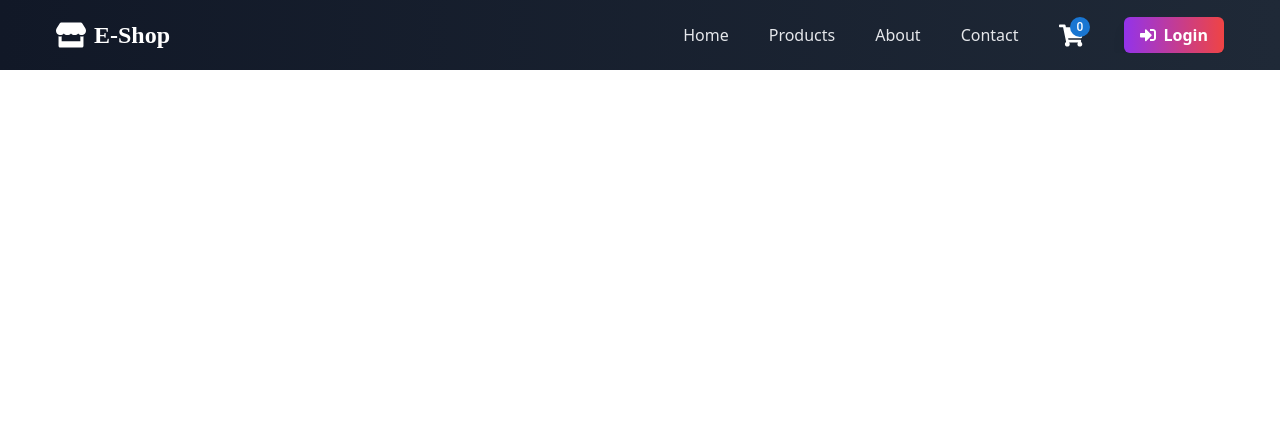
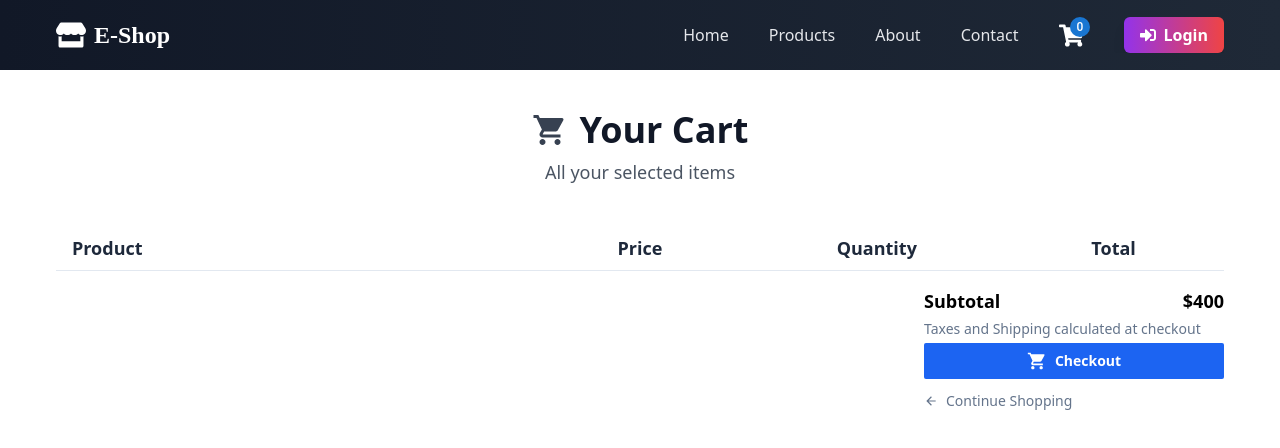
Before and after one commit to moudekarvivek/Ecommerce_App_Frontend, a React (Vite) app: page /cart in a window 1280 px wide. Shown: the top 448 px of the page. Built offline with nearby package versions, Linux system fonts and the light colour scheme.

Commit message:
Building Cart Page

```diff
--- a/src/App.jsx
+++ b/src/App.jsx
@@ -7,10 +7,9 @@
 import About from './components/About'
 import Contact from './components/Contact'
 import { Toaster } from 'react-hot-toast'
+import Cart from './components/cart/Cart'
 
 function App() {
-  const [count, setCount] = useState(0)
-
   return (
     <React.Fragment>
       <Router>
@@ -20,6 +19,7 @@
           <Route path='/products' element={ <Products /> }/>
           <Route path='/about' element={ <About /> }/>
           <Route path='/contact' element={ <Contact /> }/>
+          <Route path="/cart" element={ <Cart />}/>
         </Routes>
       </Router>
       <Toaster position='bottom-center'/>
--- /dev/null
+++ b/src/components/cart/Cart.jsx
@@ -0,0 +1,66 @@
+import { MdArrowBack, MdShoppingCart } from "react-icons/md";
+import { Link } from "react-router-dom";
+
+const Cart = () => {
+    return (
+        <div className="lg:px-14 sm:px-8 px-4 py-10">
+            <div className="flex flex-col items-center mb-12">
+                <h1 className="text-4xl font-bold text-gray-900 flex items-center gap-3">
+                    <MdShoppingCart size={36} className="text-gray-700" />
+                    Your Cart
+                </h1>
+                <p className="text-lg text-gray-600 mt-2">All your selected items</p>
+            </div>
+
+            {/* CheckOut Section */}
+            <div className="grid md:grid-cols-5 grid-cols-4 gap-4 pb-2 font-semibold items-center">
+
+                <div className="md:col-span-2 justify-self-start text-lg text-slate-800 lg:ps-4">
+                    Product
+                </div>
+
+                <div className="justify-self-center text-lg text-slate-800">
+                    Price
+                </div>
+
+                <div className="justify-self-center text-lg text-slate-800">
+                    Quantity
+                </div>
+
+                <div className="justify-self-center text-lg text-slate-800">
+                    Total
+                </div>
+            </div>
+
+            <div className="border-t-[1.5px] border-slate-200 py-4 flex sm:flex-row sm:px-0 px-2 flex-col sm:justify-between gap-4">
+                <div></div>
+                <div className="flex text-sm gap-1 flex-col">
+                    <div className="flex justify-between w-full md:text-lg text-sm font-semibold">
+                        <span>Subtotal</span>
+                        <span>$400</span>
+                    </div>
+
+                    <p className="text-slate-500">
+                        Taxes and Shipping calculated at checkout
+                    </p>
+
+                    <Link className="w-full flex justify-end" to={"/checkout"}>
+                        <button
+                            onClick={() => {}}
+                            className="font-semibold w-[300px] py-2 px-4 rounded-sm bg-customBlue text-white flex items-center justify-center gap-2 hover:text-gray-300 transition duration-500">
+                            <MdShoppingCart size={20}/>
+                            Checkout
+                        </button>
+                    </Link>
+
+                    <Link className="flex gap-2 items-center mt-2 text-slate-500" to={"/products"}>
+                        <MdArrowBack/>
+                        <span>Continue Shopping</span>
+                    </Link>
+                </div>
+            </div>
+        </div>
+    );
+};
+
+export default Cart;
```
